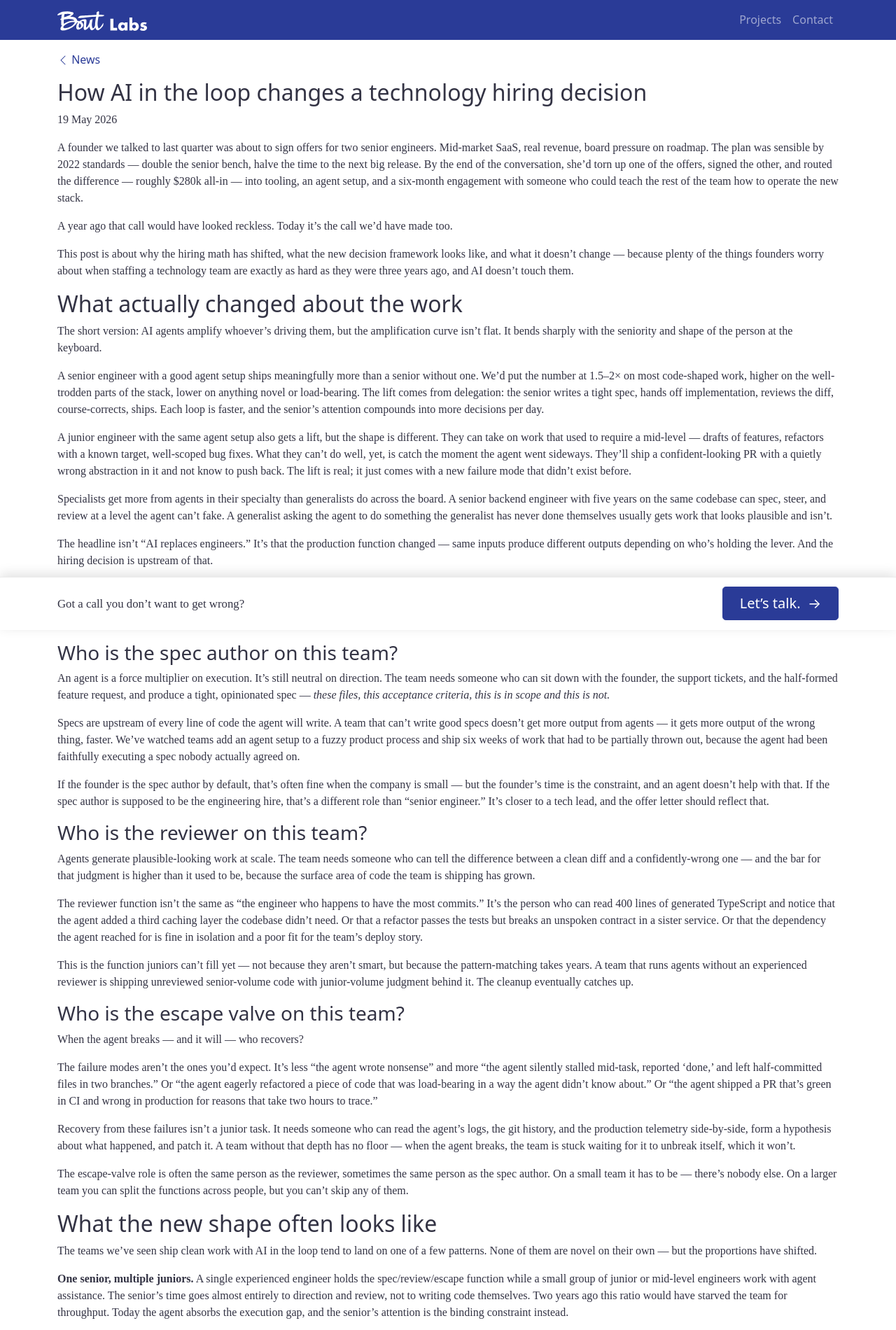
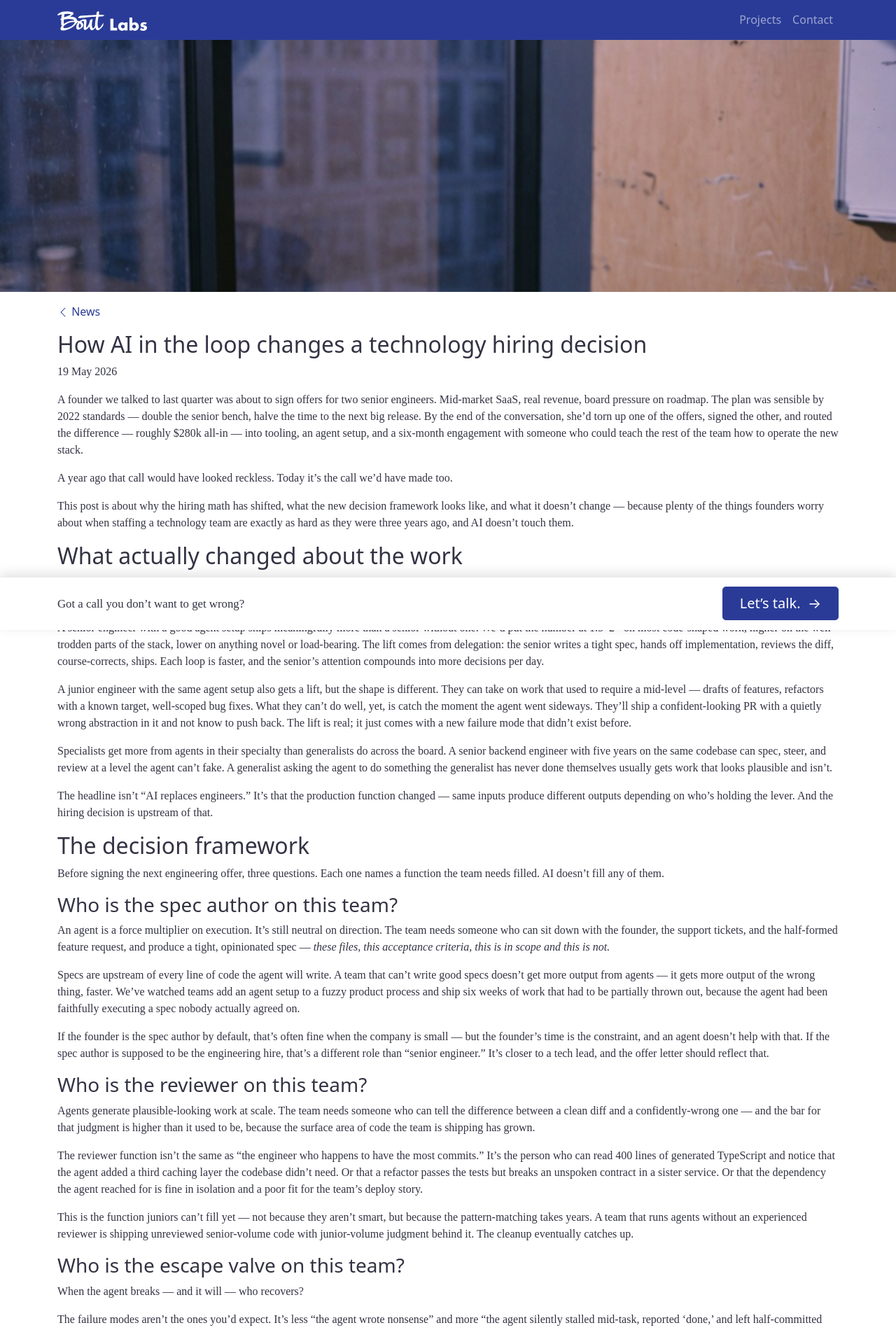
Before and after one commit to BoutLabs/boutlabs.github.io, a Jekyll site: the page built from _posts/2026-05-19-ai-changes-hiring-decision.markdown, in a window 1280 px wide. Shown: the top 1900 px of the page at 70% size. Built offline with Jekyll 4.4.1, drawn with Linux system fonts in a browser that asks for light colours; some web fonts are replaced.

Commit message:
feat(blog): wire hero image for hiring-decision post
Hero generated via Grok Imagine API (grok-imagine-image-quality) using
prompt #13 from docs/IMAGE_PROMPTS.md (small meeting room, two empty
chairs, open notebook — the moment of decision).

Co-Authored-By: Claude Opus 4.7 (1M context) <noreply@anthropic.com>

```diff
--- a/_posts/2026-05-19-ai-changes-hiring-decision.markdown
+++ b/_posts/2026-05-19-ai-changes-hiring-decision.markdown
@@ -4,6 +4,7 @@ title:  "How AI in the loop changes a technology hiring decision"
 date:   2026-05-19 11:00:00 -0400
 categories: [news]
 tags: [ai-enablement, hiring, leadership]
+hero: /assets/images/posts/ai-changes-hiring-decision-header.jpg
 ---
 
 A founder we talked to last quarter was about to sign offers for two senior engineers. Mid-market SaaS, real revenue, board pressure on roadmap. The plan was sensible by 2022 standards — double the senior bench, halve the time to the next big release. By the end of the conversation, she&rsquo;d torn up one of the offers, signed the other, and routed the difference — roughly $280k all-in — into tooling, an agent setup, and a six-month engagement with someone who could teach the rest of the team how to operate the new stack.
```
Also changed, not shown: assets/images/posts/ai-changes-hiring-decision-header.jpg (added).
